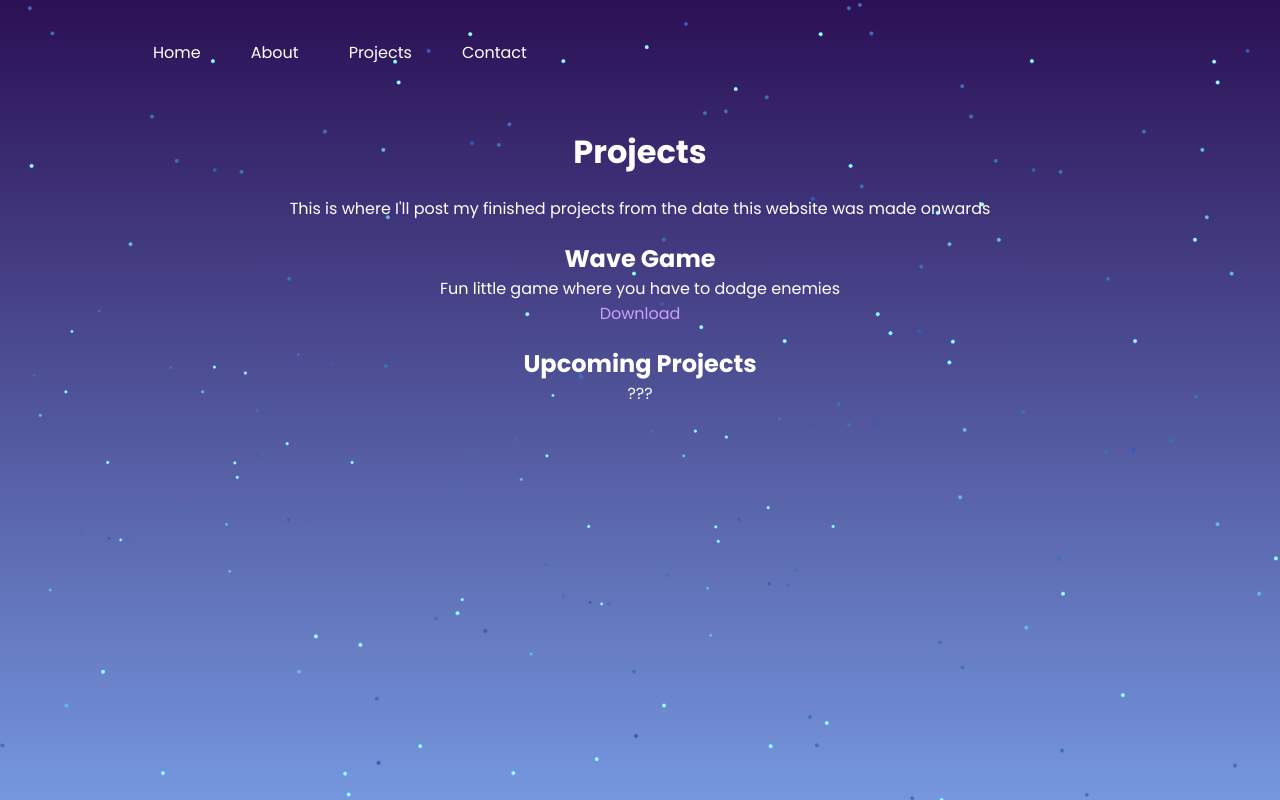
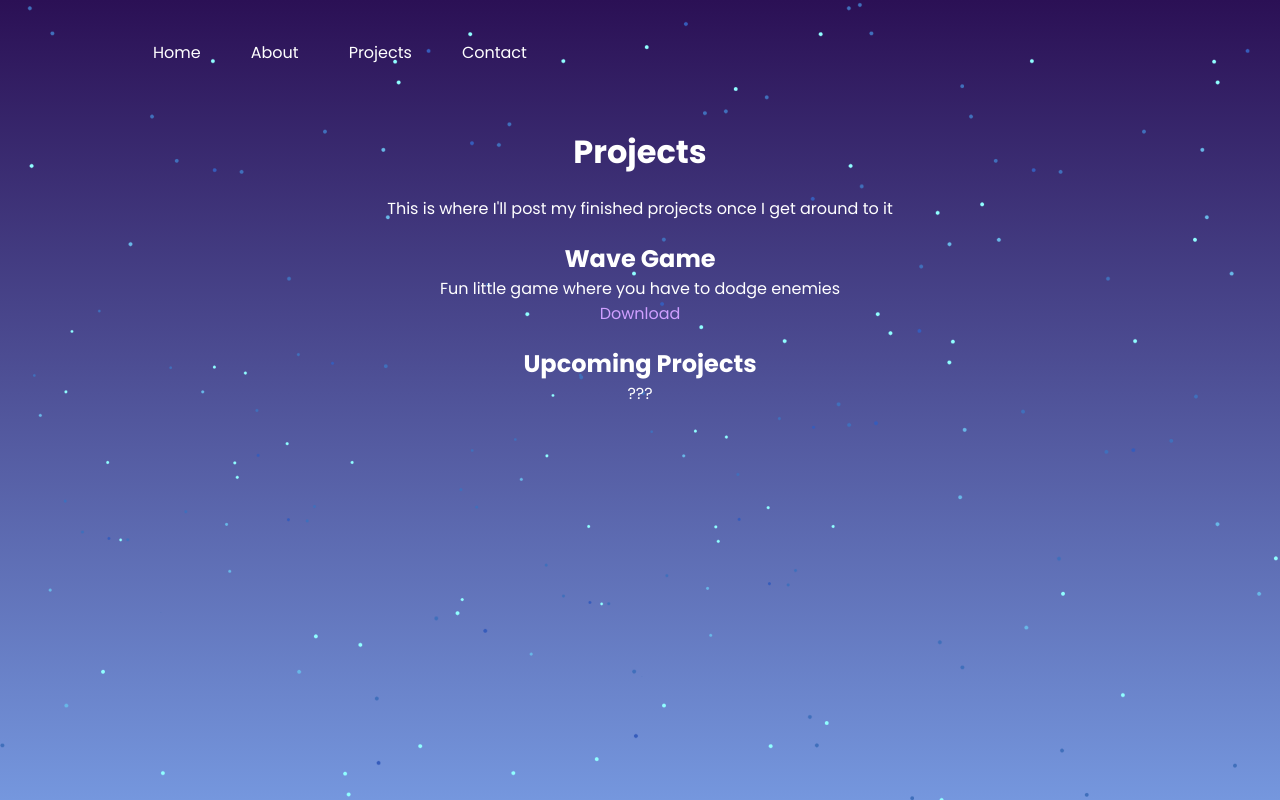
Before and after one commit to Kill3rFox/Diego-Goslar, a plain HTML site: page projects.html in a window 1280 px wide. Drawn offline with Linux system fonts and the light colour scheme.

Commit message:
Update projects.html

```diff
--- a/projects.html
+++ b/projects.html
@@ -17,7 +17,7 @@
 		<div class = "typewriter">
 			<h1>Projects</h1>
 		</div>
-		<p class = "inp">This is where I'll post my finished projects from the date this website was made onwards</p>
+		<p class = "inp">This is where I'll post my finished projects once I get around to it</p>
 
 		<!-- First project posted :D -->
 		<article>
```
